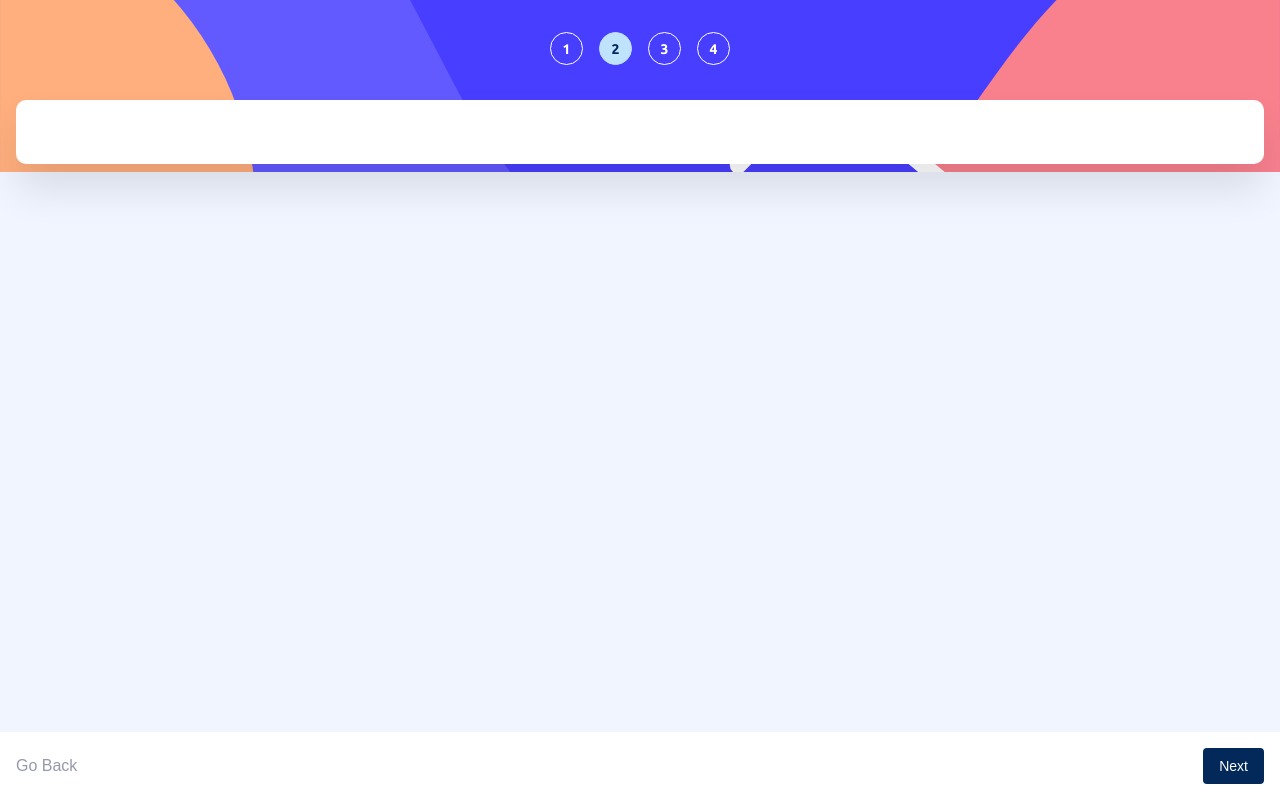
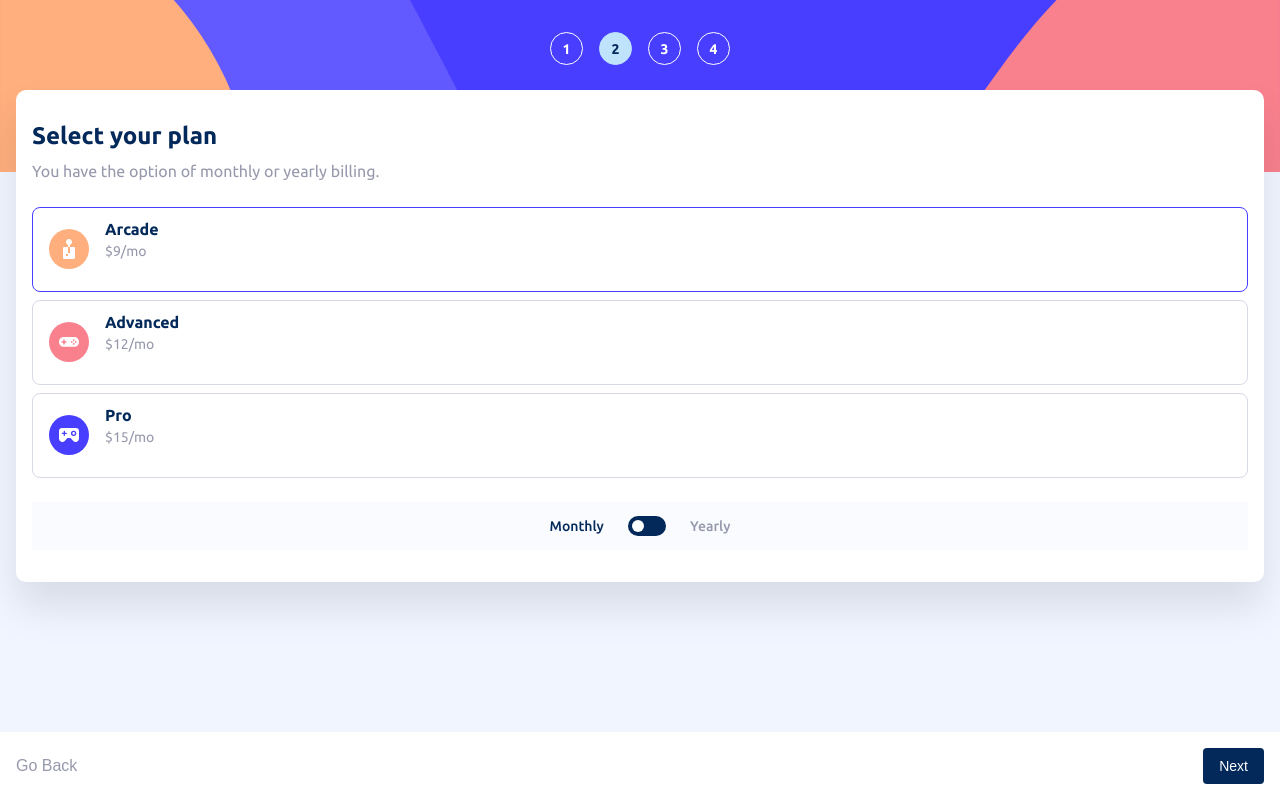
Before and after one commit to edwardshanahan97/frontend-mentor-multi-step-form, a React (Vite) app: page / in a window 1280 px wide. Both pictures are taken after typing "Sample", "name@example.com", "5551234" into the empty fields and a click on the button "Next". Built offline with nearby package versions, Linux system fonts and the light colour scheme.

Commit message:
Add Plan component

```diff
--- a/src/components/Form/Form.jsx
+++ b/src/components/Form/Form.jsx
@@ -10,7 +10,11 @@ const Form = () => {
     name: "",
     email: "",
     phone: "",
+    plan: "arcade",
+    billing: "monthly",
   });
+
+  console.log(formData);
 
   return (
     <section className="form">
--- a/src/components/FormStep/FormStep.css
+++ b/src/components/FormStep/FormStep.css
@@ -4,7 +4,7 @@
   box-shadow: 0 25px 40px rgba(0, 0, 0, 0.1);
   padding: 3.2rem 1.6rem;
   position: absolute;
-  top: 10rem;
+  top: 9rem;
   left: 1.6rem;
   width: calc(100% - 3.2rem);
   z-index: 2;
--- a/src/components/FormStep/FormStep.jsx
+++ b/src/components/FormStep/FormStep.jsx
@@ -1,17 +1,19 @@
 import "./FormStep.css";
 import PersonalInfo from "./PersonalInfo/PersonalInfo";
+import Plan from "./Plan/Plan";
 
 const FormStep = ({ currentStep, setCurrentStep, formData, setFormData }) => {
+  const steps = [PersonalInfo, Plan];
+
+  const CurrentStep = steps[currentStep - 1];
+
   return (
     <div className="form-step">
-      {currentStep === 1 && (
-        <PersonalInfo
-          currentStep={currentStep}
-          setCurrentStep={setCurrentStep}
-          setFormData={setFormData}
-          formData={formData}
-        />
-      )}
+      <CurrentStep
+        setCurrentStep={setCurrentStep}
+        formData={formData}
+        setFormData={setFormData}
+      />
     </div>
   );
 };
--- a/src/components/FormStep/PersonalInfo/PersonalInfo.jsx
+++ b/src/components/FormStep/PersonalInfo/PersonalInfo.jsx
@@ -20,18 +20,18 @@ const PersonalInfo = ({
     const email = event.target.email.value;
     const phone = event.target.phone.value;
 
-    const isNameValid = userName !== "";
-    const isEmailValid = event.target.email.validity.valid;
-    const isPhoneValid = event.target.phone.validity.valid;
+    // const isNameValid = userName !== "";
+    // const isEmailValid = event.target.email.validity.valid;
+    // const isPhoneValid = event.target.phone.validity.valid;
 
-    if (!isNameValid || !isEmailValid || !isPhoneValid) {
-      setError({
-        nameError: !isNameValid,
-        emailError: !isEmailValid,
-        phoneError: !isPhoneValid,
-      });
-      return;
-    }
+    // if (!isNameValid || !isEmailValid || !isPhoneValid) {
+    //   setError({
+    //     nameError: !isNameValid,
+    //     emailError: !isEmailValid,
+    //     phoneError: !isPhoneValid,
+    //   });
+    //   return;
+    // }
 
     setFormData((prev) => ({
       ...prev,
--- /dev/null
+++ b/src/components/FormStep/Plan/Plan.css
@@ -0,0 +1,99 @@
+.plan__options {
+  display: flex;
+  flex-direction: column;
+  gap: 0.8rem;
+}
+
+.plan__option {
+  border: 1px solid var(--color-purple-200);
+  border-radius: 8px;
+  padding: 1.2rem 1.6rem;
+  width: 100%;
+  display: flex;
+  align-items: center;
+  gap: 1.6rem;
+}
+
+.plan__option input {
+  opacity: 0;
+  position: absolute;
+}
+
+.plan__option:has(input:checked) {
+  border: 1px solid var(--color-purple-600);
+}
+
+.plan__option span {
+  color: var(--color-grey-500);
+  font-size: 1.4rem;
+  line-height: 120%;
+  margin-bottom: 0.4rem;
+  display: block;
+}
+
+.plan__free {
+  color: var(--color-blue-950);
+  font-size: 1.2rem;
+  min-height: 1.5rem;
+}
+
+.plan__action {
+  background-color: var(--color-blue-50);
+  margin-top: 2.4rem;
+  display: flex;
+  align-items: center;
+  justify-content: center;
+  gap: 2.4rem;
+  padding: 1.4rem 0;
+}
+
+.plan__action span {
+  color: var(--color-grey-500);
+  font-size: 1.4rem;
+  font-weight: 500;
+}
+
+.plan__action span.active {
+  color: var(--color-blue-950);
+  font-size: 1.4rem;
+  font-weight: 500;
+}
+
+.plan__switch {
+  display: inline-block;
+  width: 3.8rem;
+  height: 2rem;
+  position: relative;
+}
+
+.plan__switch input {
+  opacity: 0;
+  height: 0;
+  width: 0;
+}
+
+.plan__switch span {
+  background-color: var(--color-blue-950);
+  width: 100%;
+  height: 100%;
+  cursor: pointer;
+  transition: background-color 0.3s;
+  position: absolute;
+  border-radius: 999px;
+}
+
+.plan__switch span::before {
+  background-color: var(--color-white);
+  width: 1.2rem;
+  height: 1.2rem;
+  border-radius: 50%;
+  top: 0.4rem;
+  left: 0.4rem;
+  position: absolute;
+  content: "";
+  display: inline-block;
+}
+
+.plan__switch input:checked + span::before {
+  transform: translateX(1.8rem);
+}
--- /dev/null
+++ b/src/components/FormStep/Plan/Plan.jsx
@@ -0,0 +1,102 @@
+import "./Plan.css";
+import ArcadeIcon from "../../../assets/images/icon-arcade.svg";
+import AdvancedIcon from "../../../assets/images/icon-advanced.svg";
+import ProIcon from "../../../assets/images/icon-pro.svg";
+
+const Plan = ({ formData, setFormData }) => {
+  const plans = [
+    {
+      id: 1,
+      name: "Arcade",
+      monthlyPrice: 9,
+      yearlyPrice: 90,
+      icon: ArcadeIcon,
+      value: "arcade",
+    },
+    {
+      id: 2,
+      name: "Advanced",
+      monthlyPrice: 12,
+      yearlyPrice: 120,
+      icon: AdvancedIcon,
+      value: "advanced",
+    },
+    {
+      id: 3,
+      name: "Pro",
+      monthlyPrice: 15,
+      yearlyPrice: 150,
+      icon: ProIcon,
+      value: "pro",
+    },
+  ];
+
+  return (
+    <div className="plan">
+      <h1 className="heading-1">Select your plan</h1>
+
+      <p className="lead">You have the option of monthly or yearly billing.</p>
+
+      <div className="plan__options">
+        {plans.map((plan) => (
+          <label key={plan.id} className="plan__option">
+            <input
+              type="radio"
+              name="plan"
+              value={plan.value}
+              onChange={(event) =>
+                setFormData((prev) => ({ ...prev, plan: event.target.value }))
+              }
+              checked={formData.plan === plan.value}
+            />
+
+            <img src={plan.icon} alt={plan.name} />
+
+            <div className="plan__content">
+              <div className="plan__info">
+                <h2 className="heading-2">{plan.name}</h2>
+
+                <span>
+                  {formData.billing === "monthly"
+                    ? `$${plan.monthlyPrice}/mo`
+                    : `$${plan.yearlyPrice}/yr`}
+                </span>
+              </div>
+
+              <div className="plan__free">
+                {formData.billing === "yearly" && <p>2 months free</p>}
+              </div>
+            </div>
+          </label>
+        ))}
+      </div>
+
+      <div className="plan__action">
+        <span className={formData.billing === "monthly" ? "active" : ""}>
+          Monthly
+        </span>
+
+        <label className="plan__switch">
+          <input
+            onChange={() =>
+              setFormData((prev) => ({
+                ...prev,
+                billing: prev.billing === "monthly" ? "yearly" : "monthly",
+              }))
+            }
+            type="checkbox"
+            checked={formData.billing === "yearly"}
+          />
+
+          <span></span>
+        </label>
+
+        <span className={formData.billing === "yearly" ? "active" : ""}>
+          Yearly
+        </span>
+      </div>
+    </div>
+  );
+};
+
+export default Plan;
--- a/src/components/Steps/Steps.css
+++ b/src/components/Steps/Steps.css
@@ -7,7 +7,6 @@
   top: 0;
   width: 100%;
   display: flex;
-  /* align-items: center; */
   padding: 3.2rem 0;
   justify-content: center;
   gap: 1.6rem;
--- a/src/index.css
+++ b/src/index.css
@@ -43,9 +43,8 @@ body {
 
 .container {
   position: relative;
-  padding: 3.2rem 1.6rem 0 1.6rem;
+  width: 100%;
   min-height: 100vh;
-  width: 100%;
 }
 
 /* Typography */
@@ -57,6 +56,13 @@ h1 {
   margin-bottom: 0.8rem;
 }
 
+.heading-2 {
+  color: var(--color-blue-950);
+  font-size: 1.6rem;
+  line-height: 120%;
+  margin-bottom: 0.4rem;
+}
+
 .lead {
   color: var(--color-grey-500);
   font-size: 1.6rem;
```
